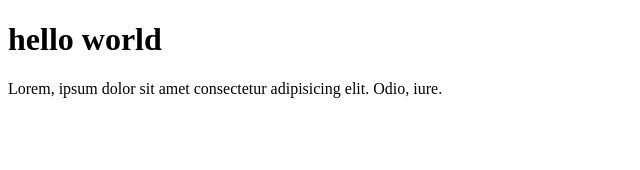
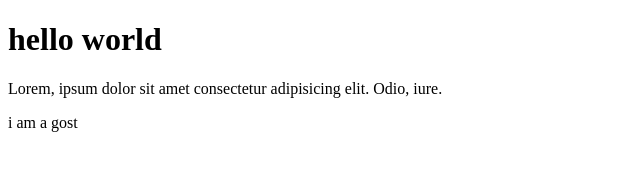
Before and after one commit to banglatoriq/proprogramming_first, a plain HTML site: page index.html in a window 1280 px wide. Shown: the full height of the page, 0-640 px from the left. Drawn offline with Linux system fonts and the light colour scheme.

Commit message:
Update index.html
new file added

```diff
--- a/index.html
+++ b/index.html
@@ -8,5 +8,6 @@
 <body>
     <h1>hello world</h1>
     <p>Lorem, ipsum dolor sit amet consectetur adipisicing elit. Odio, iure.</p>
+    <p>i am a gost</p>
 </body>
 </html>
```
